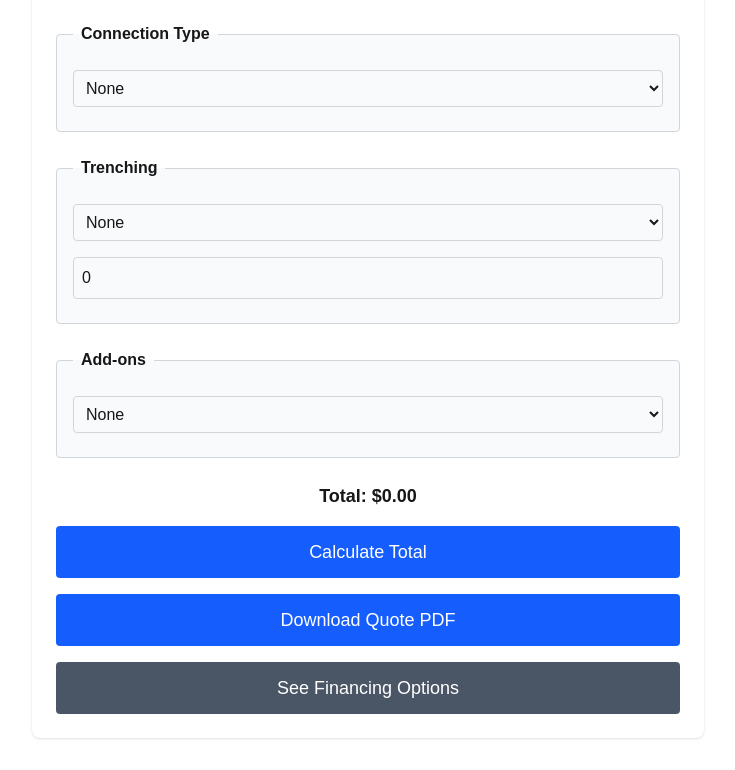
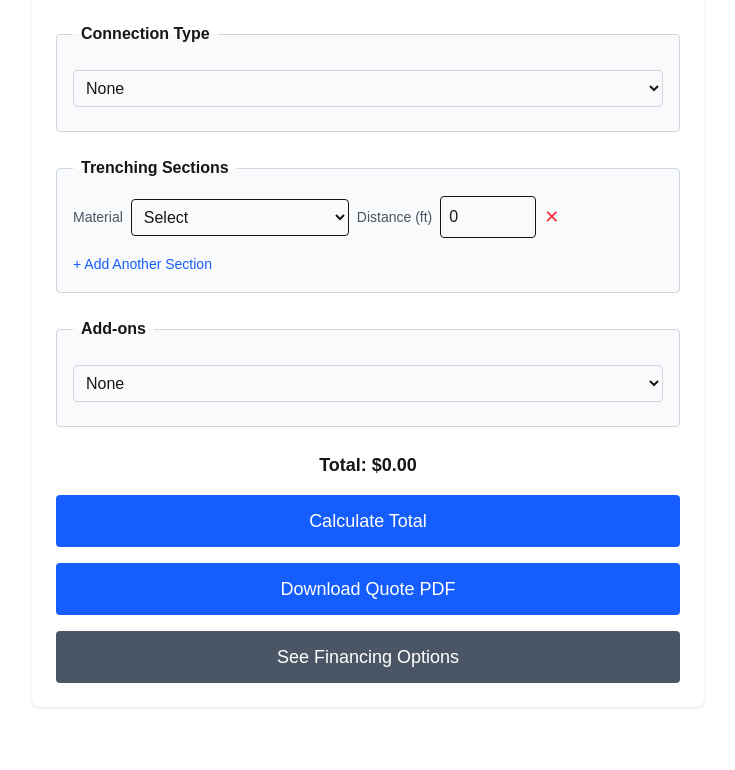
Before and after one commit to stgrky/d2d-sales-calculator, a Next.js app: page / in a window 1280 px wide. Shown: the part 1072-1842 px from the top of the page, without its empty margins (272-1007 px from the left). After the commit the page ends 1811 px from the top, so only its background shows below. Built offline with nearby package versions, Linux system fonts and the light colour scheme.

Commit message:
added stackable trenching options and formatted pdf output

```diff
--- a/src/app/page.tsx
+++ b/src/app/page.tsx
@@ -21,6 +21,7 @@ const HomePage: React.FC = () => {
   const [pump, setPump] = useState<string>("");
   const [connection, setConnection] = useState<string>("");
   const [trenchingType, setTrenchingType] = useState<string>("");
+  const [trenchingSections, setTrenchingSections] = useState([{ type: "", distance: 0 }]);
   const [trenchDistance, setTrenchDistance] = useState<number>(0);
   const [panelUpgrade, setPanelUpgrade] = useState<string>("");
   const [total, setTotal] = useState<number>(0);
@@ -91,6 +92,8 @@ const HomePage: React.FC = () => {
     "": 0,
   };
 
+
+
   // Calculate total when "Calculate Total" button is clicked
   const calculateTotal = () => {
     let subtotal = 0;
@@ -111,6 +114,9 @@ const HomePage: React.FC = () => {
     if (connection === "t-valve") installTotal += 75;
     if (panelUpgrade === "panel") installTotal += 8000;
     if (panelUpgrade === "subpanel") installTotal += 3000;
+    trenchingSections.forEach(({ type, distance }) => {
+    installTotal += (trenchRates[type] || 0) * distance;
+    });
 
     subtotal += installTotal * 1; // No discount
 
@@ -234,7 +240,7 @@ const HomePage: React.FC = () => {
       addSectionHeader("Additional Services");
       doc.setFont(undefined, "bold");
       doc.text("Component", 25, y);
-      doc.text("Qty", 90, y);
+      doc.text("Qty", 100, y);
       doc.text("Description", 110, y);
       y += 7;
       doc.setFont(undefined, "normal");
@@ -242,22 +248,55 @@ const HomePage: React.FC = () => {
         addService("Unit Concrete Pad", "1", "Concrete base for main system");
       if (tankPad)
         addService("Tank Concrete Pad", "1", "Concrete base for tank support");
-      if (trenchingType && trenchDistance > 0)
-        addService(
-          `Trenching (${trenchingType})`,
-          `${trenchDistance} ft`,
-          "Underground piping trench"
+
+      // Grouped Trenching Section (Single Description)
+      const trenchingLines = trenchingSections.filter(
+      (section) => section.type && section.distance > 0
       );
+
+      if (trenchingLines.length > 0) {
+        const labelMap: Record<string, string> = {
+        dirt: "Dirt trenching",
+        rock: "Rock trenching",
+        limestone: "Limestone trenching",
+        elec_above_gr: "Electrical trenching (above ground)",
+        plumb_above_gr: "Plumbing trenching (above ground)",
+      };
+
+      const trenchDescription =
+      "Trenching for water/power/plumbing, above/below ground as selected";
+
+      const startY = y; // Save starting y-position for description
+
+      // Render each trenching line on the left/middle
+      trenchingLines.forEach(({ type, distance }) => {
+      doc.text(labelMap[type] || `Trenching (${type})`, 25, y);
+      doc.text(`${distance} ft`, 100, y);
+      y += 7;
+      });
+
+  // Render description aligned with the first line on the right
+  const wrappedLines = doc.splitTextToSize(trenchDescription, 80);
+  wrappedLines.forEach((line, i) => {
+    doc.text(line, 110, startY + i * 7); // keeps text aligned to original y
+  });
+
+  // Ensure y continues past both sections
+  y = Math.max(y, startY + wrappedLines.length * 7);
+      }
+
+
+
       if (connection === "t-valve")
-        addService("Connection Type", "1", "Manual 2-way T-valve install");
+        addService("Connection Type", "", "Manual 2-way T-valve install");
       if (panelUpgrade === "panel")
-        addService("Panel Upgrade", "1", "Electrical panel enhancement");
+        addService("Panel Upgrade", "", "Electrical panel enhancement");
       else if (panelUpgrade === "subpanel")
-        addService("Subpanel Upgrade", "1", "Electrical subpanel support");
+        addService("Subpanel Upgrade", "", "Electrical subpanel support");
 
       function addService(component: string, qty: string, description: string) {
         doc.text(component, 25, y);
-        doc.text(qty, 90, y);
+        doc.text(qty, 100, y);
         doc.text(description, 110, y);
         y += 7;
       }
@@ -460,27 +499,63 @@ const HomePage: React.FC = () => {
         </fieldset>
 
 <fieldset className="border border-gray-300 rounded bg-gray-50 mb-6 p-4">
-          <legend className="font-semibold px-2">Trenching</legend>
+  <legend className="font-semibold px-2">Trenching Sections</legend>
+  {trenchingSections.map((section, index) => (
+    <div key={index} className="flex gap-2 mb-2 items-center">
+      <label className="text-sm text-gray-600">Material</label>
       <select
-            id="trenchingType"
-            className="mt-2 mb-2 p-2 w-full border border-gray-300 rounded"
-            value={trenchingType}
-            onChange={(e) => setTrenchingType(e.target.value)}
+  className="border rounded p-2"
+  value={section.type}
+  onChange={(e) => {
+    const updated = [...trenchingSections];
+    updated[index].type = e.target.value;
+    setTrenchingSections(updated);
+  }}
 >
-            <option value="">None</option>
+  <option value="">Select</option>
   <option value="dirt">Dirt</option>
   <option value="rock">Rock</option>
   <option value="limestone">Limestone</option>
+  <option value="elec_above_gr">Electrical (above ground)</option>
+  <option value="plumb_above_gr">Plumbing (above ground)</option>
 </select>
+
+
+      <label className="text-sm text-gray-600">Distance (ft)</label>
       <input
-            id="trenchDistance"
         type="number"
-            placeholder="Distance in ft"
-            className="mt-2 mb-2 p-2 w-full border border-gray-300 rounded"
-            value={trenchDistance}
-            onChange={(e) => setTrenchDistance(parseFloat(e.target.value) || 0)}
+        placeholder="Feet"
+        min="0"
+        className="border rounded p-2 w-24"
+        value={section.distance}
+        onChange={(e) => {
+          const updated = [...trenchingSections];
+          updated[index].distance = parseFloat(e.target.value) || 0;
+          setTrenchingSections(updated);
+        }}
       />
+
+      <button
+        type="button"
+        className="text-red-500 text-lg"
+        onClick={() => {
+          const updated = trenchingSections.filter((_, i) => i !== index);
+          setTrenchingSections(updated);
+        }}
+      >
+        ✕
+      </button>
+    </div>
+  ))}
+  <button
+    type="button"
+    className="text-sm text-blue-600 mt-2"
+    onClick={() => setTrenchingSections([...trenchingSections, { type: "", distance: 0 }])}
+  >
+    + Add Another Section
+  </button>
 </fieldset>
+
 
         <fieldset className="border border-gray-300 rounded bg-gray-50 mb-6 p-4">
           <legend className="font-semibold px-2">Add-ons</legend>
```
Lines whose indentation alone changed are shown as unchanged.
